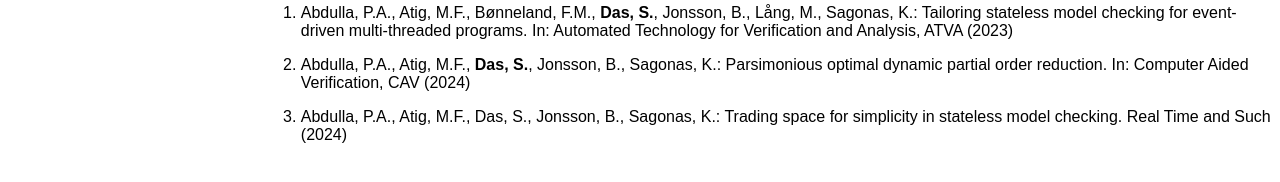
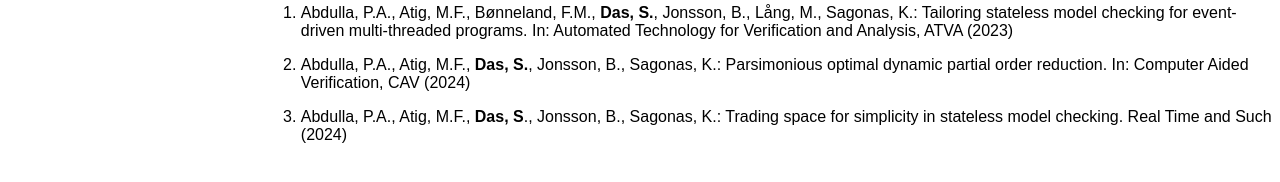
Before and after one commit to sarbojit4/sarbojit.github.io, a Jekyll site: the page built from pages/research.md, in a window 1280 px wide. Shown: the part 411-593 px from the top of the page. Built offline with Jekyll 4.4.1, drawn with Linux system fonts in a browser that asks for light colours; our own code applies the rules of GitHub Pages for plain Markdown files.

Commit message:
Make my name in bold in the last publication

```diff
--- a/pages/research.md
+++ b/pages/research.md
@@ -10,4 +10,4 @@
 
 2. Abdulla, P.A., Atig, M.F., **Das, S.**, Jonsson, B., Sagonas, K.: Parsimonious optimal dynamic partial order reduction. In: Computer Aided Verification, CAV (2024)
 
-3. Abdulla, P.A., Atig, M.F., Das, S., Jonsson, B., Sagonas, K.: Trading space for simplicity in stateless model checking. Real Time and Such (2024)
+3. Abdulla, P.A., Atig, M.F., **Das, S**., Jonsson, B., Sagonas, K.: Trading space for simplicity in stateless model checking. Real Time and Such (2024)
```
